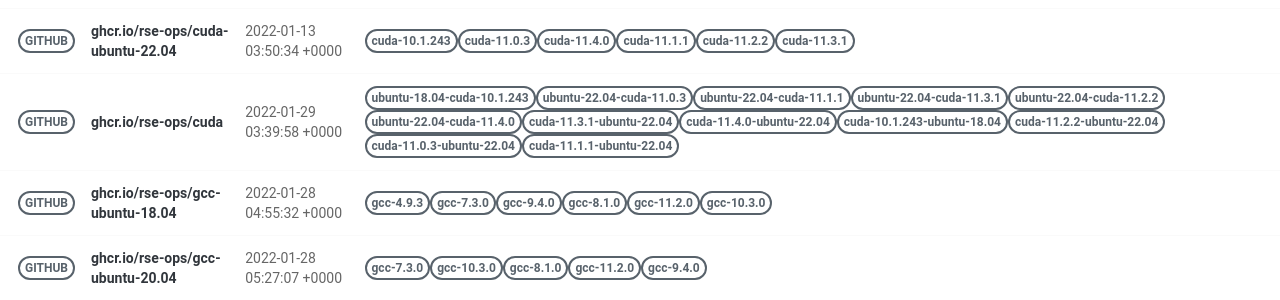
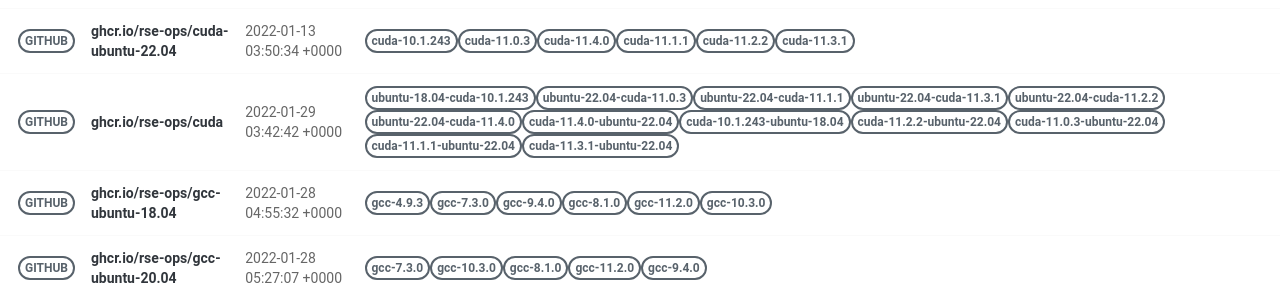
Before and after one commit to rse-ops/docker-images, a Jekyll site: the page built from pages/index.md, in a window 1280 px wide. Shown: the part 421-721 px from the top of the page. Built offline with Jekyll 4.4.1, drawn with Linux system fonts in a browser that asks for light colours; nearby versions of some CDN libraries.

Commit message:
Automated push to update library 2022-01-29

```diff
--- a/_library/ghcr.io-rse-ops-cuda.md
+++ b/_library/ghcr.io-rse-ops-cuda.md
@@ -1,7 +1,7 @@
 ---
 layout: container
 name: ghcr.io/rse-ops/cuda
-updated_at: 2022-01-29 03:39:58.229766
+updated_at: 2022-01-29 03:42:42.882227
 
 
 container_url: https://github.com/orgs/rse-ops/packages/container/package/cuda
```
Also changed, not shown: other parts of _library/ghcr.io-rse-ops-cuda.md (+3 -3 lines).
